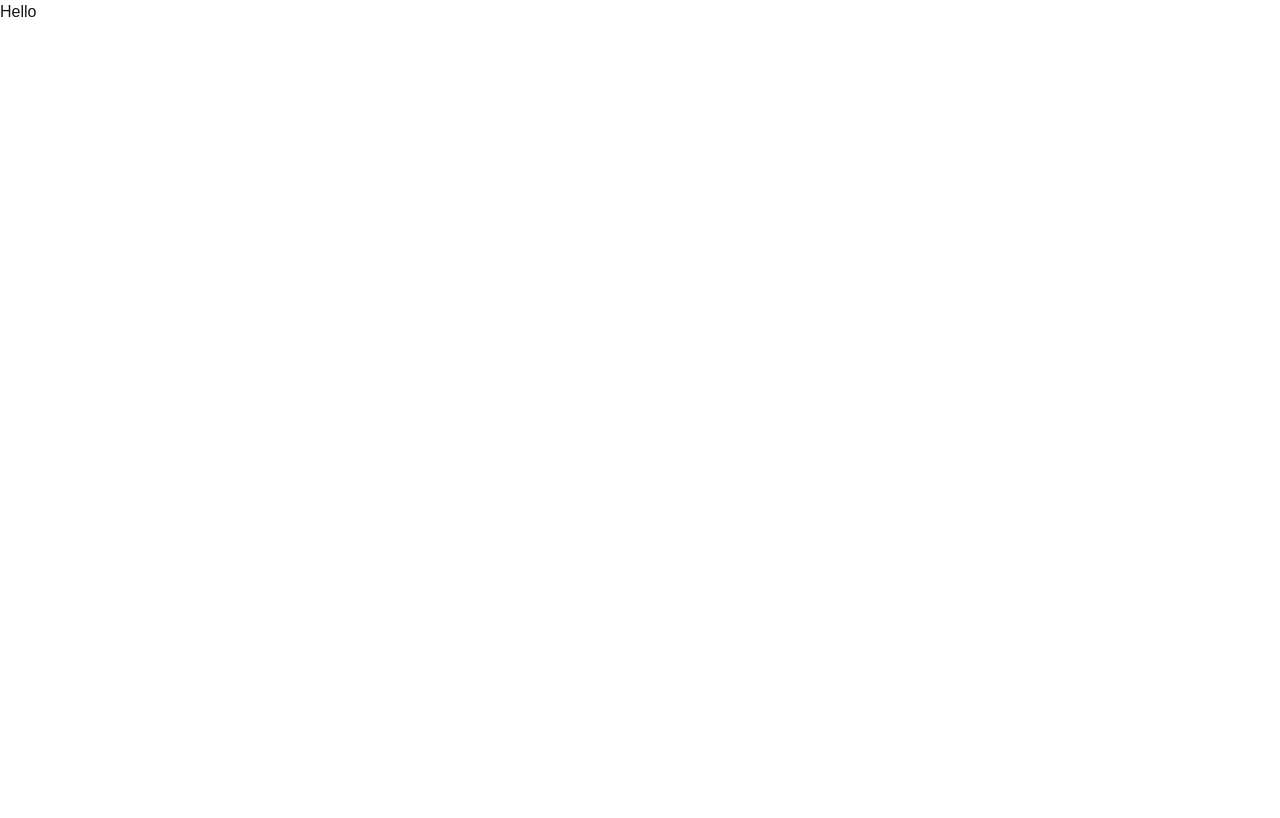
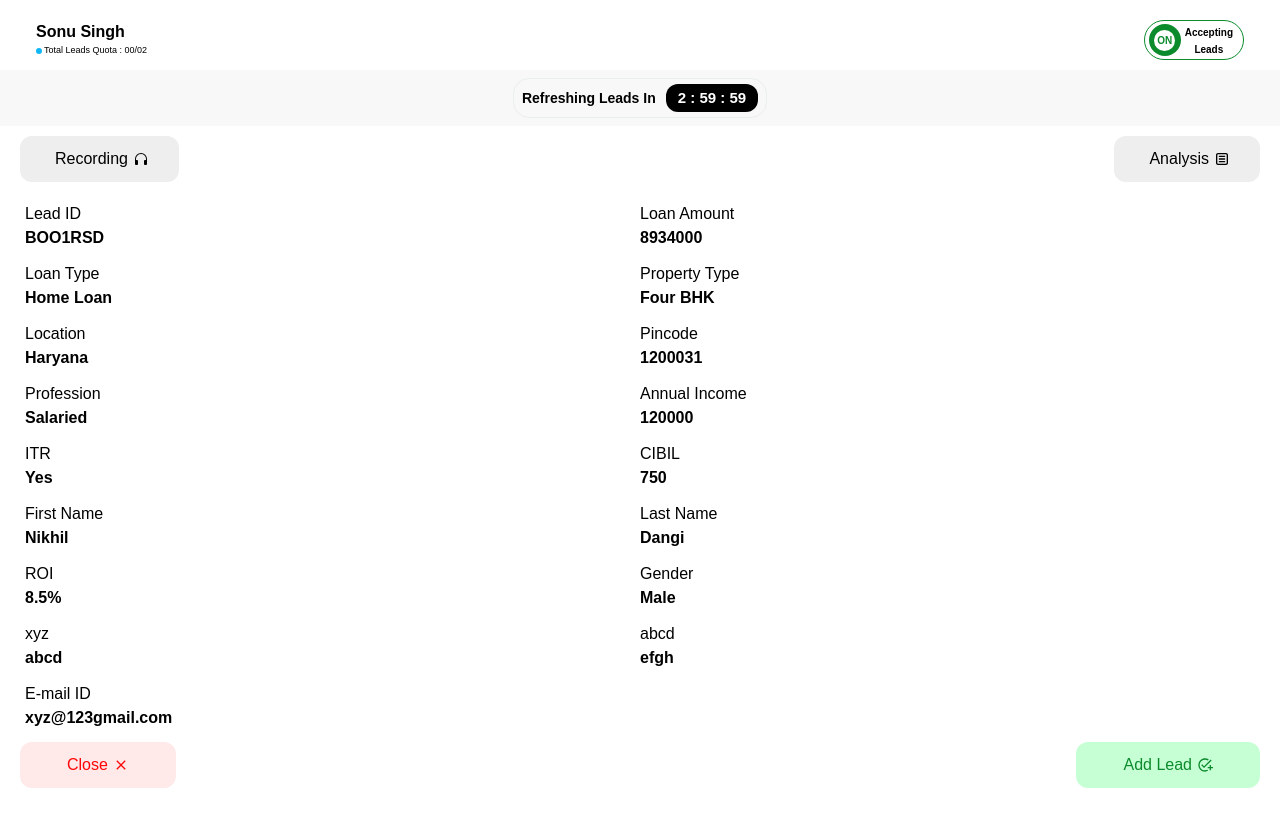
Before and after one commit to NikhilDangiAcademy/slack, a Next.js app: page /leadDetails in a window 1280 px wide. Built offline with nearby package versions, Linux system fonts and the light colour scheme.

Commit message:
lead detail page progress

```diff
--- a/src/app/component/AudioPlayer.tsx
+++ b/src/app/component/AudioPlayer.tsx
@@ -120,18 +120,24 @@ const AudioPlayer: React.FC<AudioProps> = ({ url, closeAudioPop }) => {
         >
           <div className="bg-[#DDD] flex  self-center rounded-xl px-[8px] p-[5px]">
             <text className="text-black text-center text-[12px]">
-              {speedTime}x
+              {speedTime} x
             </text>
           </div>
         </button>
         <div className="flex">
           {isPlaying ? (
-            <button onClick={() => stop()}>
-              <CiPause1 color="black" size={20} />
+            <button
+              className="bg-[#00B6FF] p-[6px] rounded-3xl self-center"
+              onClick={() => stop()}
+            >
+              <CiPause1 color="white" size={20} />
             </button>
           ) : (
-            <button onClick={() => play()}>
-              <CiPlay1 color="black" size={20} />
+            <button
+              className="bg-[#00B6FF] p-[6px] rounded-3xl self-center"
+              onClick={() => play()}
+            >
+              <CiPlay1 color="white" size={20} />
             </button>
           )}
         </div>
@@ -150,7 +156,7 @@ const AudioPlayer: React.FC<AudioProps> = ({ url, closeAudioPop }) => {
           <MdOutlineAddTask color="#0C8B2C" size={16} />
         </button>
       </div>
-      <audio ref={audioRef} src={url} />
+      <audio ref={audioRef} color="00B6FF" src={url} />
     </div>
   );
 };
--- /dev/null
+++ b/src/app/component/RefreshLeadComp.tsx
@@ -0,0 +1,18 @@
+import React from "react";
+
+const RefreshLeadComp = () => {
+  return (
+    <div className="flex justify-evenly  bg-[#F8F8F8] py-[8px] ">
+      <div className="border border-[#E9EFEC] flex flex-row  rounded-2xl px-[8px] py-[5px] ">
+        <text className="text-black text-[14px] self-center font-bold mr-[10px]">
+          Refreshing Leads In
+        </text>
+        <div className="bg-black rounded-xl py-[2px] px-[12px]">
+          <text className="text-white text-[15px] font-bold ">2 : 59 : 59</text>
+        </div>
+      </div>
+    </div>
+  );
+};
+
+export default RefreshLeadComp;
--- /dev/null
+++ b/src/app/component/UserHeaderComp.tsx
@@ -0,0 +1,35 @@
+"use client";
+import React from "react";
+
+const UserHeader = () => {
+  return (
+    <div className="flex justify-between my-[10px] px-[36px]">
+      <div className="flex flex-col ">
+        <text className="text-black font-bold">Sonu Singh</text>
+        <text className="text-black text-[9px] font-normal flex flex-row">
+          <div className="bg-[#11B7F5] w-[6px] h-[6px] self-center rounded-[6px] mr-[2px]"></div>
+          Total Leads Quota : 00/02
+        </text>
+      </div>
+      <div className="flex flex-row items-center border-[#0C8B2C] border p-[2px] rounded-full">
+        <div className="w-[32px] h-[32px] bg-[#0C8B2C] rounded-2xl ml-[2px] flex justify-center ">
+          <div className="w-[21px] h-[21px] bg-white self-center rounded-xl justify-center flex">
+            <text className="text-[10px] font-bold flex self-center text-[#0C8B2C] ">
+              ON
+            </text>
+          </div>
+        </div>
+        <div className="flex flex-col mr-[8px]">
+          <text className="text-[10px]  mt-[2px] text-black  self-center ml-[4px] font-bold">
+            Accepting
+          </text>
+          <text className="text-[10px]   mt-[2px] text-black  self-center ml-[4px] font-bold">
+            Leads
+          </text>
+        </div>
+      </div>
+    </div>
+  );
+};
+
+export default UserHeader;
--- a/src/app/leadDetails/page.tsx
+++ b/src/app/leadDetails/page.tsx
@@ -1,9 +1,119 @@
 import React from "react";
-
+import UserHeader from "../component/UserHeaderComp";
+import RefreshLeadComp from "../component/RefreshLeadComp";
+import { CgMenuBoxed } from "react-icons/cg";
+import { BsHeadphones } from "react-icons/bs";
+import { MdClose } from "react-icons/md";
+import { MdOutlineAddTask } from "react-icons/md";
 const LeadDetails = () => {
+  const leadData = [
+    {
+      name: "Lead ID",
+      value: "BOO1RSD",
+    },
+    {
+      name: "Loan Amount",
+      value: "8934000",
+    },
+    {
+      name: "Loan Type",
+      value: "Home Loan",
+    },
+    {
+      name: "Property Type",
+      value: "Four BHK",
+    },
+    {
+      name: "Location",
+      value: "Haryana",
+    },
+    {
+      name: "Pincode",
+      value: "1200031",
+    },
+    {
+      name: "Profession",
+      value: "Salaried",
+    },
+    {
+      name: "Annual Income",
+      value: "120000",
+    },
+    {
+      name: "ITR",
+      value: "Yes",
+    },
+    {
+      name: "CIBIL",
+      value: "750",
+    },
+    {
+      name: "First Name",
+      value: "Nikhil",
+    },
+    {
+      name: "Last Name",
+      value: "Dangi",
+    },
+    {
+      name: "ROI",
+      value: "8.5%",
+    },
+    {
+      name: "Gender",
+      value: "Male",
+    },
+    {
+      name: "xyz",
+      value: "abcd",
+    },
+    {
+      name: "abcd",
+      value: "efgh",
+    },
+    {
+      name: "E-mail ID",
+      value: "xyz@123gmail.com",
+    },
+  ];
   return (
-    <div>
-      <text>Hello</text>
+    <div className="bg-white py-[10px] pb-[30px]">
+      <div className="h-3/4">
+        <UserHeader />
+        <RefreshLeadComp />
+        <div className="flex flex-row justify-between px-[20px] my-[10px]">
+          <div className="bg-[#EEE] flex flex-row rounded-xl py-[11px] px-[30px] items-center">
+            <text className="text-black  mx-[5px]">Recording</text>
+            <BsHeadphones color="black" />
+          </div>
+          <div className="bg-[#EEE] flex flex-row rounded-xl py-[11px] px-[30px] items-center">
+            <text className="text-black mx-[5px]">Analysis</text>
+            <CgMenuBoxed color="black" />
+          </div>
+        </div>
+        <div className="flex flex-wrap   px-[25px] pt-[10px]">
+          {leadData.map((value: { name: string; value: string }) => (
+            <div key={value.name} className="w-1/2 flex flex-col mb-[12px]">
+              <div>
+                <text className="text-black ">{value.name}</text>
+              </div>
+              <div>
+                <text className="text-black font-bold">{value.value}</text>
+              </div>
+            </div>
+          ))}
+        </div>
+      </div>
+      <div className="flex justify-between px-[20px]">
+        <button className="bg-[#FFE9E9] rounded-xl py-[11px] items-center px-[47px] flex flex-row">
+          <text className="text-[#FF0707] mr-[5px]">Close</text>
+          <MdClose color="#FF0707" />
+        </button>
+        <button className="bg-[#C7FFD5] rounded-xl py-[11px] px-[47px]  items-center flex flex-row">
+          <text className="text-[#0C8B2C] mr-[5px]">Add Lead</text>
+          <MdOutlineAddTask color="#0C8B2C" size={16} />
+        </button>
+      </div>
     </div>
   );
 };
--- a/src/app/page.tsx
+++ b/src/app/page.tsx
@@ -1,11 +1,11 @@
 "use client";
 import { useState } from "react";
-import Switch from "./component/Switch";
 import { TfiHeadphoneAlt } from "react-icons/tfi";
 import { BsThreeDotsVertical } from "react-icons/bs";
 import AudioPlayer from "./component/AudioPlayer";
 import Link from "next/link";
-
+import UserHeaderComp from "./component/UserHeaderComp";
+import RefreshLeadComp from "./component/RefreshLeadComp";
 interface dataInterface {
   name: string;
   category: string;
@@ -144,58 +144,18 @@ export default function Home() {
 
   return (
     <div className="py-[5px]  bg-white ">
-      <div className="flex justify-between my-[10px] px-[36px]">
-        <div className="flex flex-col ">
-          <text className="text-black font-bold">Sonu Singh</text>
-          <text className="text-black text-[9px] font-normal flex flex-row">
-            <div className="bg-[#11B7F5] w-[6px] h-[6px] self-center rounded-[6px] mr-[2px]"></div>
-            Total Leads Quota : 00/02
-          </text>
-        </div>
-
-        {/* <div className="flex ">
-          <text className="text-black font-bold text-[16px] text-center flex flex-col ">
-            01<text className="text-[9px] font-bold text-center">Hours</text>
-          </text>
-          <text className="text-black font-bold">:</text>
-          <text className="text-black font-bold text-[16px]  text-center flex flex-col">
-            05
-            <text className="text-[9px] font-bold text-center">Minutes</text>
-          </text>
-        </div> */}
-        <div className="flex flex-row items-center border-2 p-[2px] rounded-full">
-          <div className="w-[32px] h-[32px] bg-[#0C8B2C] rounded-2xl  flex justify-center ">
-            <div className="w-[21px] h-[21px] bg-white self-center rounded-xl justify-center flex">
-              <text className="text-[9px] flex self-center text-[#0C8B2C] ">
-                ON
-              </text>
-            </div>
-          </div>
-          <text className="text-[10px]  mt-[2px] text-black  self-center ml-[4px] font-bold">
-            Accepting Leads
-          </text>
-        </div>
-      </div>
-      <div className="py-[10px] px-[20px]   bg-[#F8F8F8] ">
-        <div className="flex flex-row justify-between mb-[10px] ">
-          <text className="text-black text-[14px] font-bold">
-            Refreshing Leads In :
-          </text>
-          <div className="bg-black rounded-2xl py-[6px] px-[12px]">
-            <text className="text-white text-[14px] font-bold ">
-              2 : 59 : 59
-            </text>
-          </div>
-        </div>
-        <div className="flex justify-between  ">
+      <UserHeaderComp />
+      <div>
+        <RefreshLeadComp />
+        <div className="flex justify-evenly pb-[5px]  px-[10px]  bg-[#F8F8F8] ">
           <button
-            className={`py-[10px] px-[30px] rounded-2xl ${
+            className={`py-[10px] px-[40px] rounded-2xl border border-[#00B6FF]  ${
               expireLeads ? "bg-[#EDEDED]" : "bg-[#00B6FF]"
             }`}
             onClick={() => setExpireLeads(false)}
           >
             <text
-              className={` text-[14px] font-semibold ${
+              className={` text-[16px] font-semibold   ${
                 expireLeads ? "text-[#667085]" : "text-[#FFFFFF]"
               }`}
             >
@@ -203,13 +163,13 @@ export default function Home() {
             </text>
           </button>
           <button
-            className={`py-[10px] px-[30px] rounded-2xl ${
+            className={`py-[10px] px-[40px] rounded-2xl border border-[#00B6FF] ${
               !expireLeads ? "bg-[#EDEDED]" : "bg-[#00B6FF]"
             }`}
             onClick={() => setExpireLeads(true)}
           >
             <text
-              className={`text-[#667085] text-[14px] font-semibold ${
+              className={`text-[#667085] text-[16px] font-semibold ${
                 !expireLeads ? "text-[#667085]" : "text-[#FFFFFF]"
               }`}
             >
@@ -234,7 +194,7 @@ export default function Home() {
                   className=" flex items-center mr-[10px] w-[7%] justify-center "
                   style={backgroundColor(val.category)}
                 >
-                  <text className="text-black text-[9px]   -rotate-90 ">
+                  <text className="text-black font-bold text-[9px]   -rotate-90 ">
                     {val.category}
                   </text>
                 </div>
```
